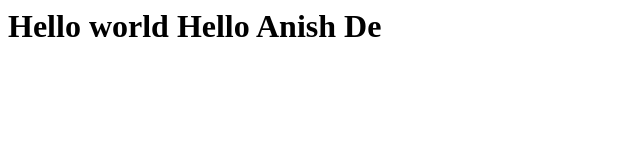
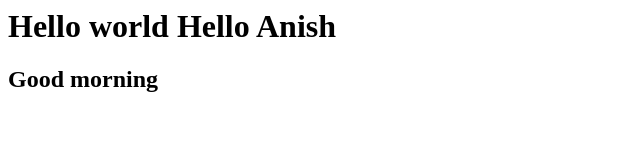
Before and after one commit to anish9730/Travel, a plain HTML site: page index.html in a window 1280 px wide. Shown: the whole page, without its empty margins (0-640 px from the left). Drawn offline with Linux system fonts and the light colour scheme.

Commit message:
good morning

```diff
--- a/index.html
+++ b/index.html
@@ -2,6 +2,7 @@
 <head><title> Hello </title>
 </head>
 <body>
-<h1> Hello world Hello Anish De</h>
+<h1> Hello world Hello Anish </h1>
+<h2>Good morning</h2>
 </body>
 </html>
```
